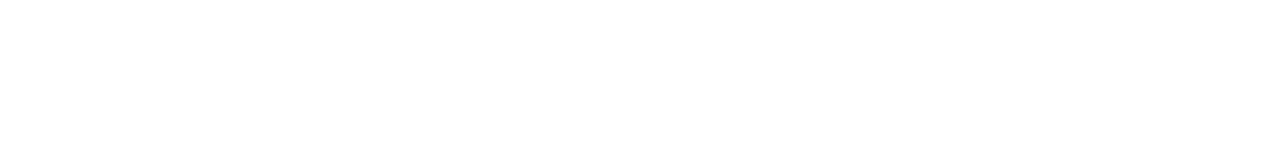
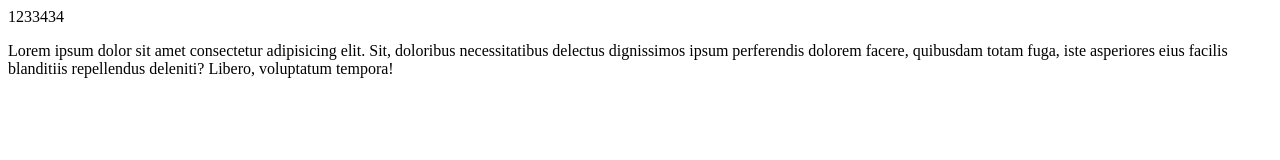
Before and after one commit to Igor0110/Wode.M-RWD, a plain HTML site: page Untitled-1.html in a window 1280 px wide. Drawn offline with Linux system fonts and the light colour scheme.

Commit message:
no message

```diff
--- a/Untitled-1.html
+++ b/Untitled-1.html
@@ -7,6 +7,7 @@
     <title>Document</title>
 </head>
 <body>
-
+    1233434
+    <p>Lorem ipsum dolor sit amet consectetur adipisicing elit. Sit, doloribus necessitatibus delectus dignissimos ipsum perferendis dolorem facere, quibusdam totam fuga, iste asperiores eius facilis blanditiis repellendus deleniti? Libero, voluptatum tempora!</p>
 </body>
 </html>
```
